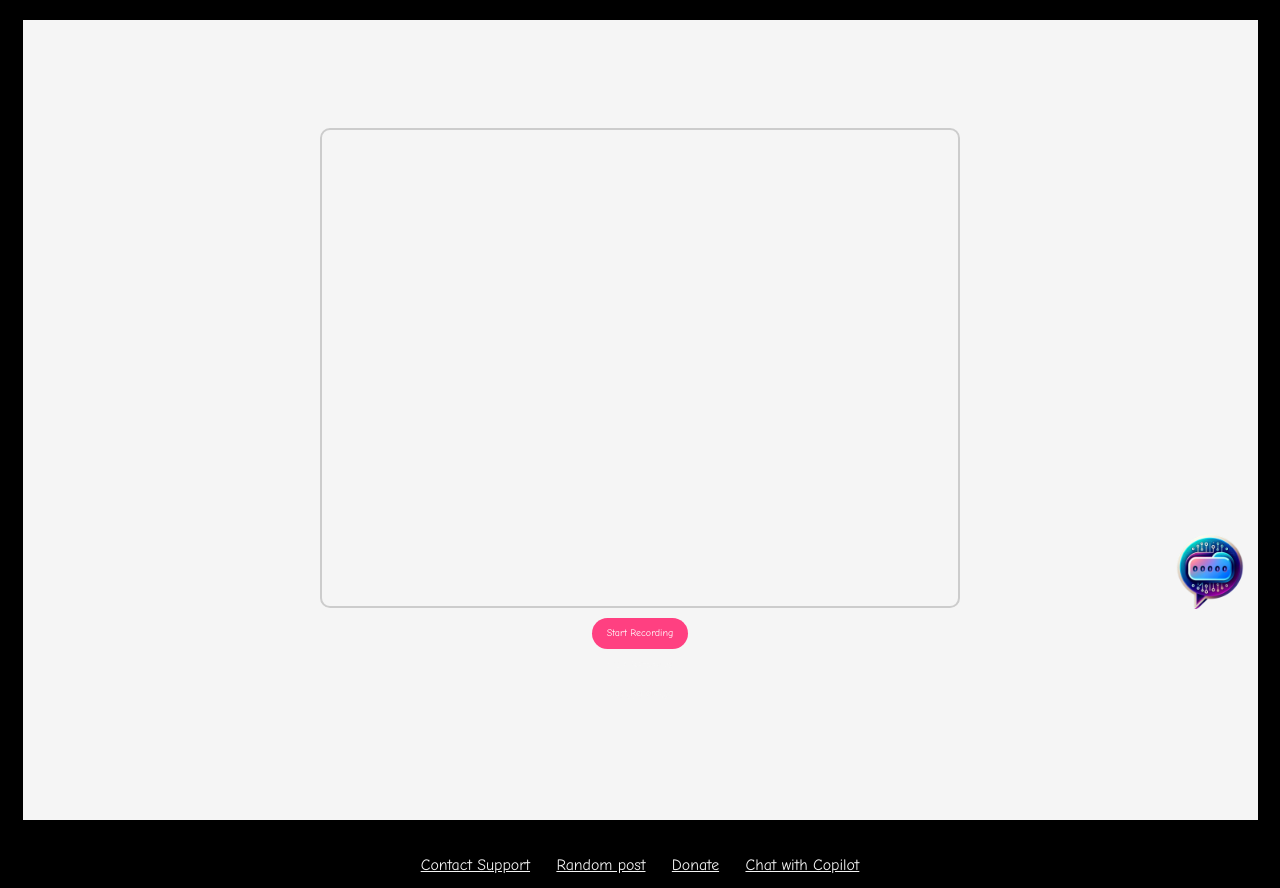
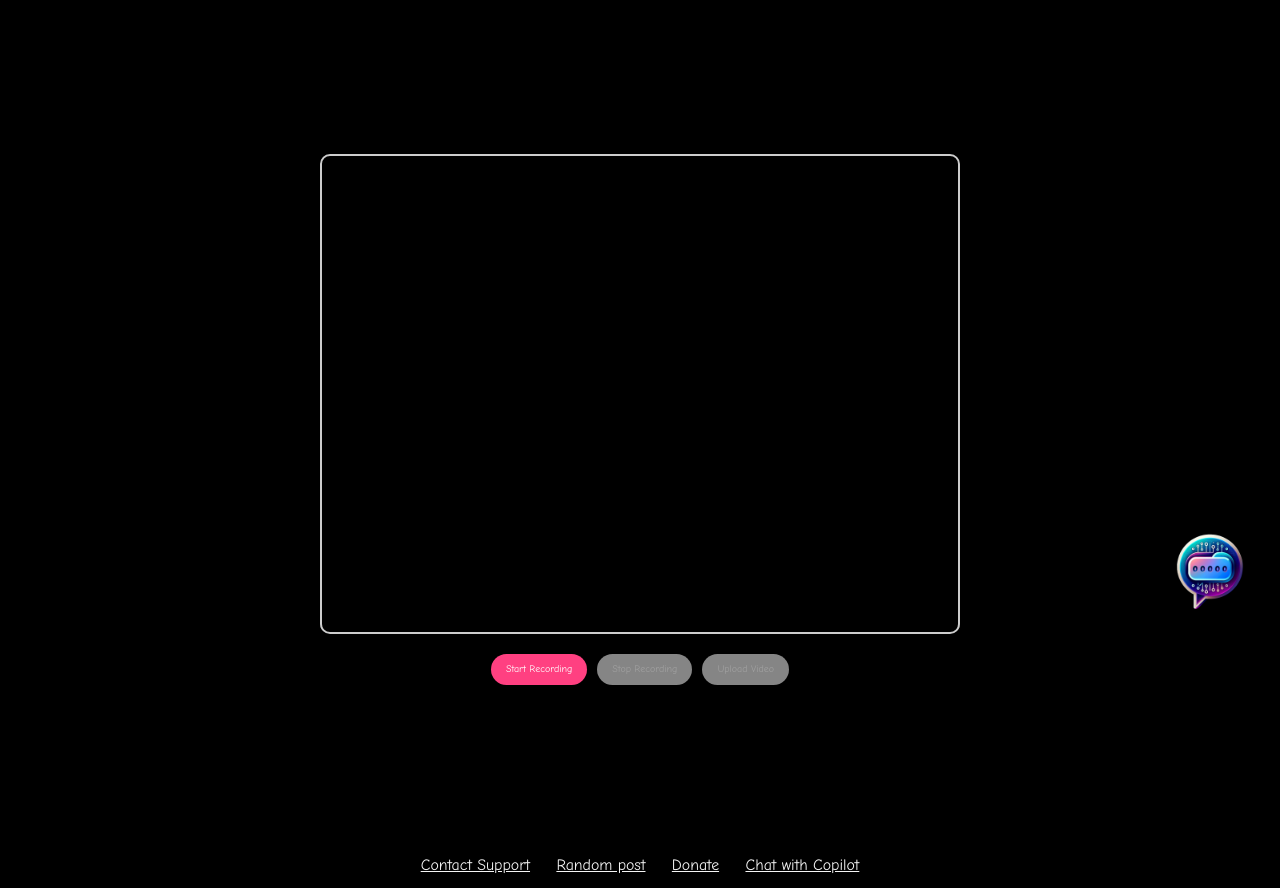
Before and after one commit to yuemanwai/japanese-academy, a Flask app: page /record in a window 1280 px wide. Shown: the part 135-1023 px from the top of the page. Run offline with Flask 3, Linux system fonts and the light colour scheme; some libraries are stand-ins or nearby versions.

Commit message:
Update base.html.j2 and record.html.j2 for improved styling and layout

```diff
--- a/app/templates/base.html.j2
+++ b/app/templates/base.html.j2
@@ -10,7 +10,7 @@
 <style>
 :root {
   --primary: #ff4081;
-  --secondary: #3d5afe;
+  --secondary: #5c9eff;
   --dark: #1a1a1a;
   --light: #ffffff;
   --font-family: "Comic Neue", "Noto Sans", sans-serif;
--- a/app/templates/record.html.j2
+++ b/app/templates/record.html.j2
@@ -9,7 +9,6 @@
     align-items: center;
     justify-content: center;
     height: 100vh;
-    background-color: #f5f5f5;
   }
   video {
     border: 2px solid #ccc;
@@ -24,9 +23,25 @@
     border-radius: 25px;
     cursor: pointer;
     transition: background 0.3s ease;
+    margin: 0 0.5rem;
   }
   .btn:hover {
     background: var(--secondary);
+    color: white;
+  }
+  .btn:disabled {
+    background: #ccc;
+    cursor: not-allowed;
+  }
+  .record-container h2 {
+    font-size: 2rem;
+    color: var(--primary);
+    margin-bottom: 1rem;
+  }
+  .button-row {
+    display: flex;
+    justify-content: center;
+    margin-top: 1rem;
   }
 </style>
 {% endblock head %}
@@ -34,9 +49,11 @@
 {% block app_content %}
 <div class="record-container">
   <video id="video" width="640" height="480" autoplay></video>
-  <button id="startBtn" class="btn">Start Recording</button>
-  <button id="stopBtn" class="btn" disabled>Stop Recording</button>
-  <button id="uploadBtn" class="btn" disabled>Upload Video</button>
+  <div class="button-row">
+    <button id="startBtn" class="btn">Start Recording</button>
+    <button id="stopBtn" class="btn" disabled>Stop Recording</button>
+    <button id="uploadBtn" class="btn" disabled>Upload Video</button>
+  </div>
 </div>
 {% endblock app_content %}
 
```
